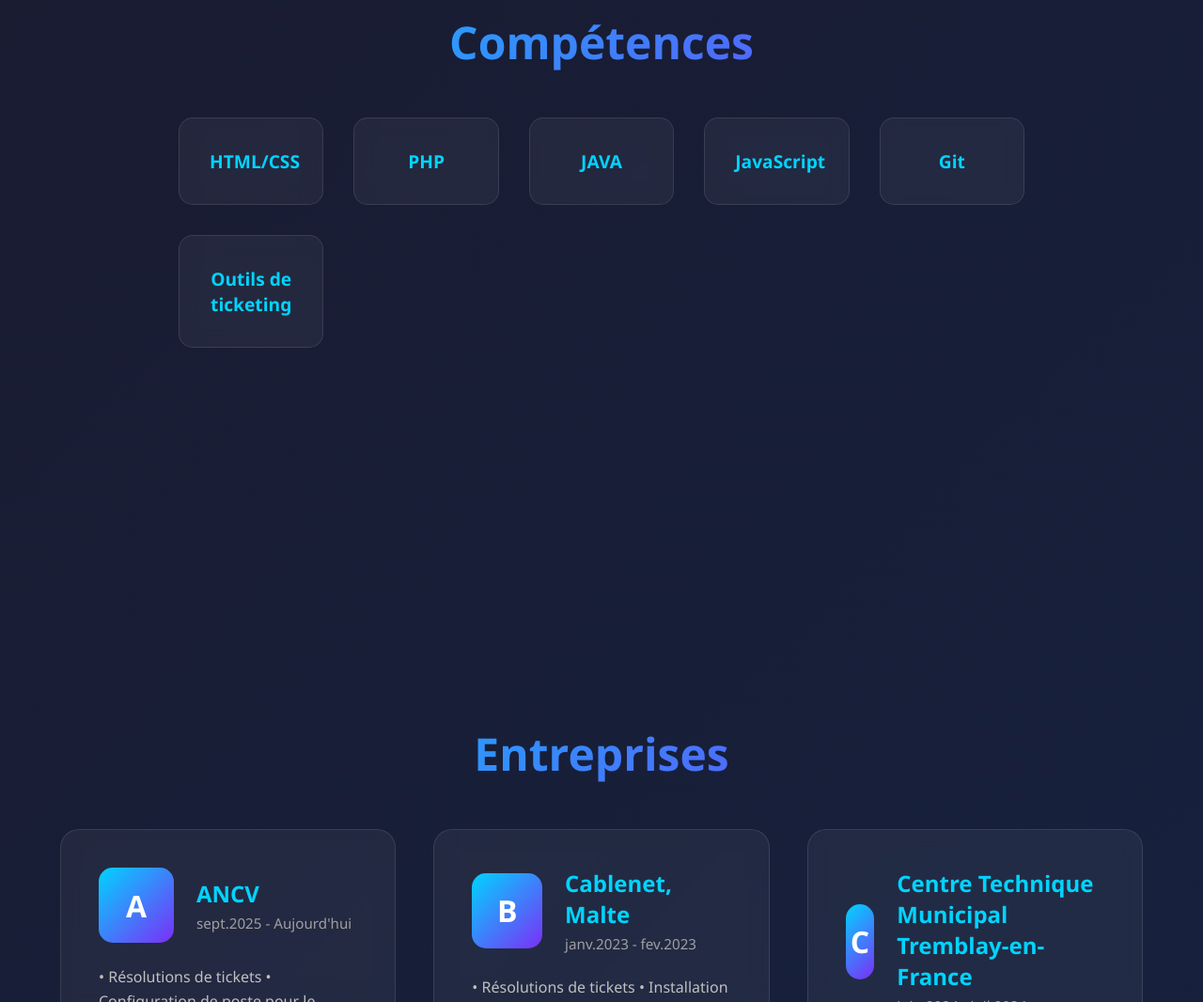
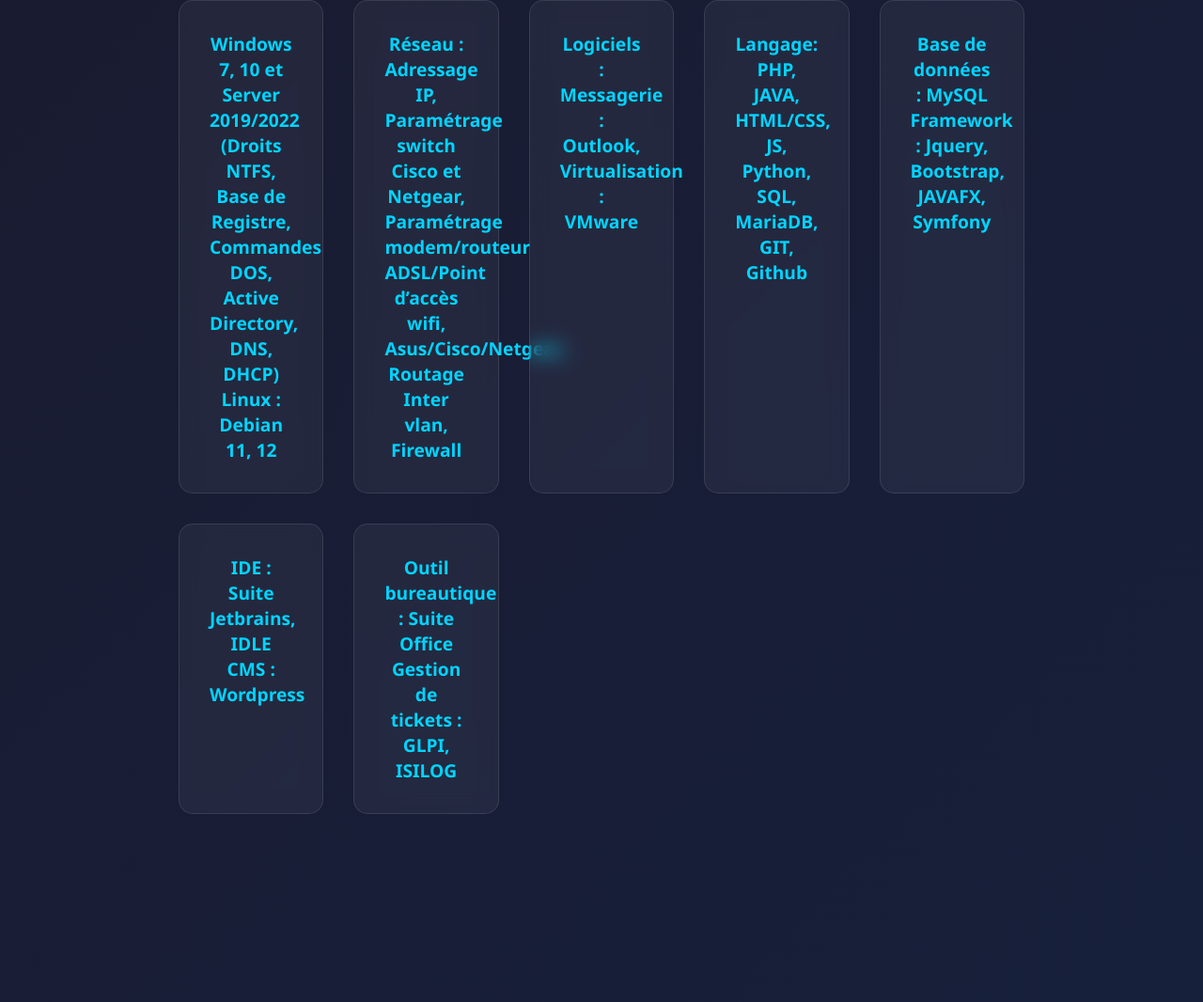
Before and after one commit to Tetard1/Portfolio, a plain HTML site: page index.html in a window 1280 px wide. Shown: the part 4252-5318 px from the top of the page at 94% size. Drawn offline with Linux system fonts and the light colour scheme.

Commit message:
fix(): ajout et changement de ce qui a été vue lors de l'oral blanc.

```diff
--- a/index.html
+++ b/index.html
@@ -663,22 +663,25 @@
         <h2 class="section-title">Compétences</h2>
         <div class="skills-grid">
             <div class="skill-item">
-                <h3>HTML/CSS</h3>
+                <h3>Windows 7, 10 et Server 2019/2022 (Droits NTFS, Base de Registre, Commandes DOS, Active Directory, DNS, DHCP) Linux : Debian 11, 12</h3>
             </div>
             <div class="skill-item">
-                <h3>PHP</h3>
+                <h3>Réseau : Adressage IP, Paramétrage switch Cisco et Netgear, Paramétrage modem/routeur ADSL/Point d’accès wifi, Asus/Cisco/Netgear, Routage Inter vlan, Firewall</h3>
             </div>
             <div class="skill-item">
-                <h3>JAVA</h3>
+                <h3>Logiciels :  Messagerie : Outlook, Virtualisation : VMware</h3>
             </div>
             <div class="skill-item">
-                <h3>JavaScript</h3>
+                <h3>Langage: PHP, JAVA, HTML/CSS, JS, Python, SQL, MariaDB, GIT, Github</h3>
             </div>
             <div class="skill-item">
-                <h3>Git</h3>
+                <h3>Base de données : MySQL Framework : Jquery, Bootstrap, JAVAFX, Symfony</h3>
             </div>
             <div class="skill-item">
-                <h3>Outils de ticketing</h3>
+                <h3>IDE : Suite Jetbrains, IDLE CMS : Wordpress</h3>
+            </div>
+            <div class="skill-item">
+                <h3>Outil bureautique : Suite Office   Gestion de tickets : GLPI, ISILOG</h3>
             </div>
         </div>
     </section>
```
